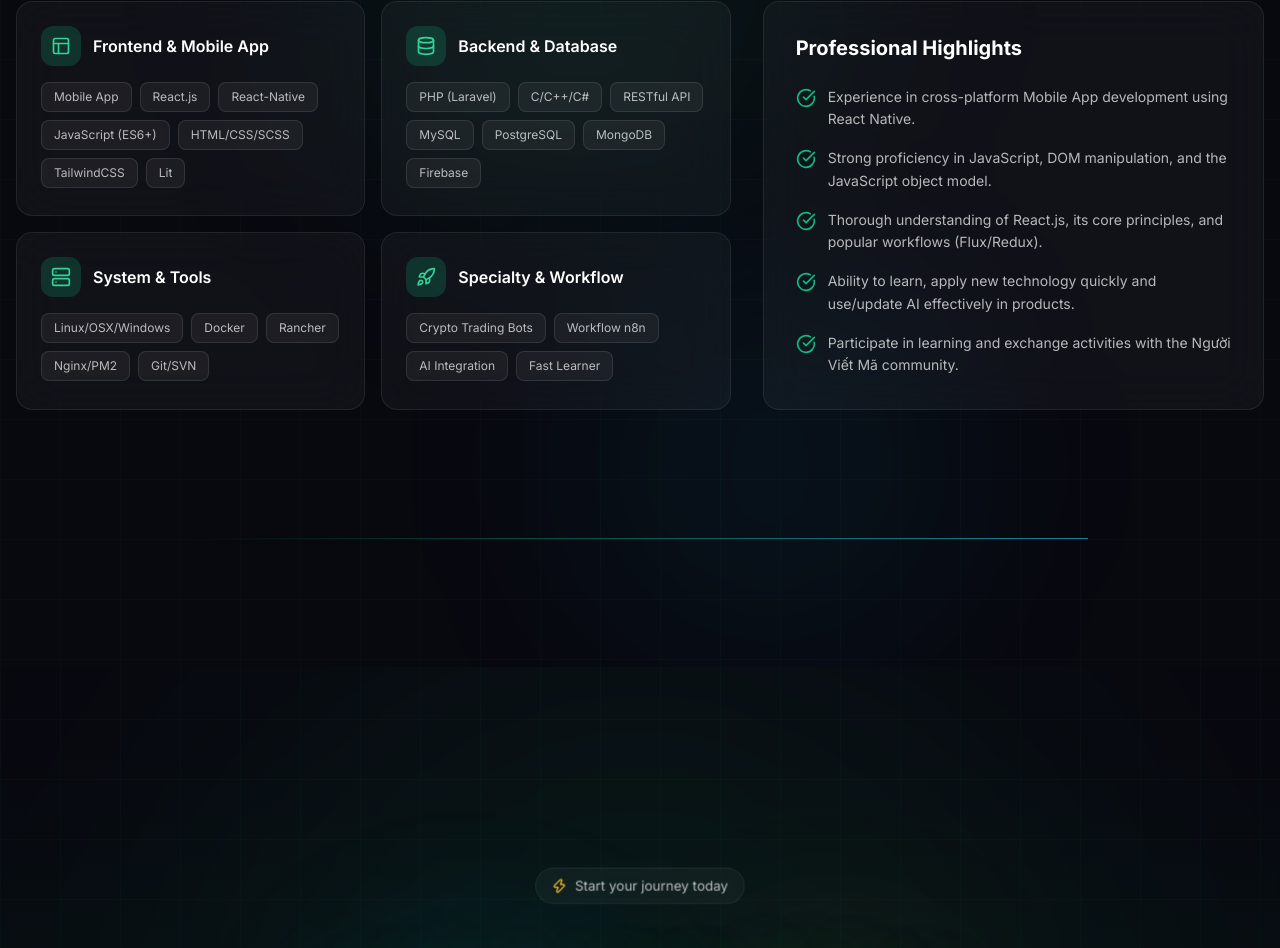
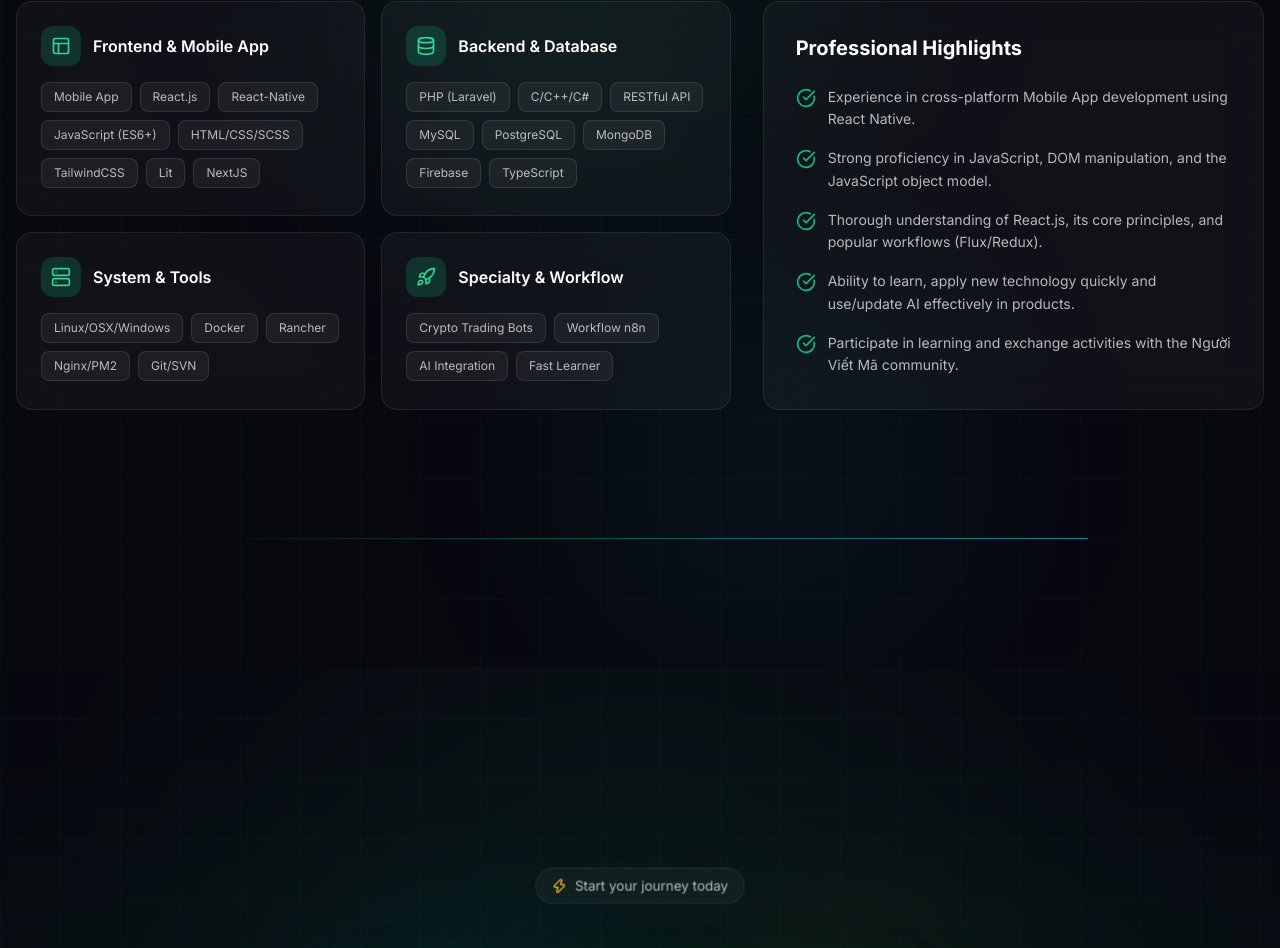
Before and after one commit to Tio-dev71/tiodev-app, a Next.js app: page / in a window 1280 px wide. Shown: the part 1201-2149 px from the top of the page. Built offline with nearby package versions, Linux system fonts and the light colour scheme; no server answers; the database is empty.

Commit message:
Add Skill & Fix UI Form

```diff
--- a/src/app/indicator-checkout/[productId]/page.tsx
+++ b/src/app/indicator-checkout/[productId]/page.tsx
@@ -351,12 +351,13 @@ function CheckoutContent() {
                     />
                   </div>
                   <div>
-                    <label className="block text-white/60 text-sm mb-2">TradingView Username (hoặc Email) *</label>
+                    <label className="block text-white/60 text-sm mb-2">TradingView Username *</label>
                     <input
                       required
                       type="text"
                       value={tradingViewUser}
-                      onChange={(e) => setTradingViewUser(e.target.value)}
+                      onChange={(e) => setTradingViewUser(e.target.value.replace(/@.*/, ''))}
+                      autoComplete="new-password"
                       placeholder="TradingView Username của bạn"
                       className="w-full px-4 py-3 bg-white/5 border border-white/10 rounded-xl text-white focus:outline-none focus:border-emerald-500 focus:ring-1 focus:ring-emerald-500 transition-all"
                     />
--- a/src/components/parallax/ParallaxSkills.tsx
+++ b/src/components/parallax/ParallaxSkills.tsx
@@ -8,11 +8,11 @@ import { useLanguage } from '@/components/providers/LanguageProvider';
 const techCategories = [
   {
     icon: Layout,
-    skills: ["Mobile App", "React.js", "React-Native", "JavaScript (ES6+)", "HTML/CSS/SCSS", "TailwindCSS", "Lit"]
+    skills: ["Mobile App", "React.js", "React-Native", "JavaScript (ES6+)", "HTML/CSS/SCSS", "TailwindCSS", "Lit", "NextJS"]
   },
   {
     icon: Database,
-    skills: ["PHP (Laravel)", "C/C++/C#", "RESTful API", "MySQL", "PostgreSQL", "MongoDB", "Firebase"]
+    skills: ["PHP (Laravel)", "C/C++/C#", "RESTful API", "MySQL", "PostgreSQL", "MongoDB", "Firebase", "TypeScript"]
   },
   {
     icon: Server,
```
